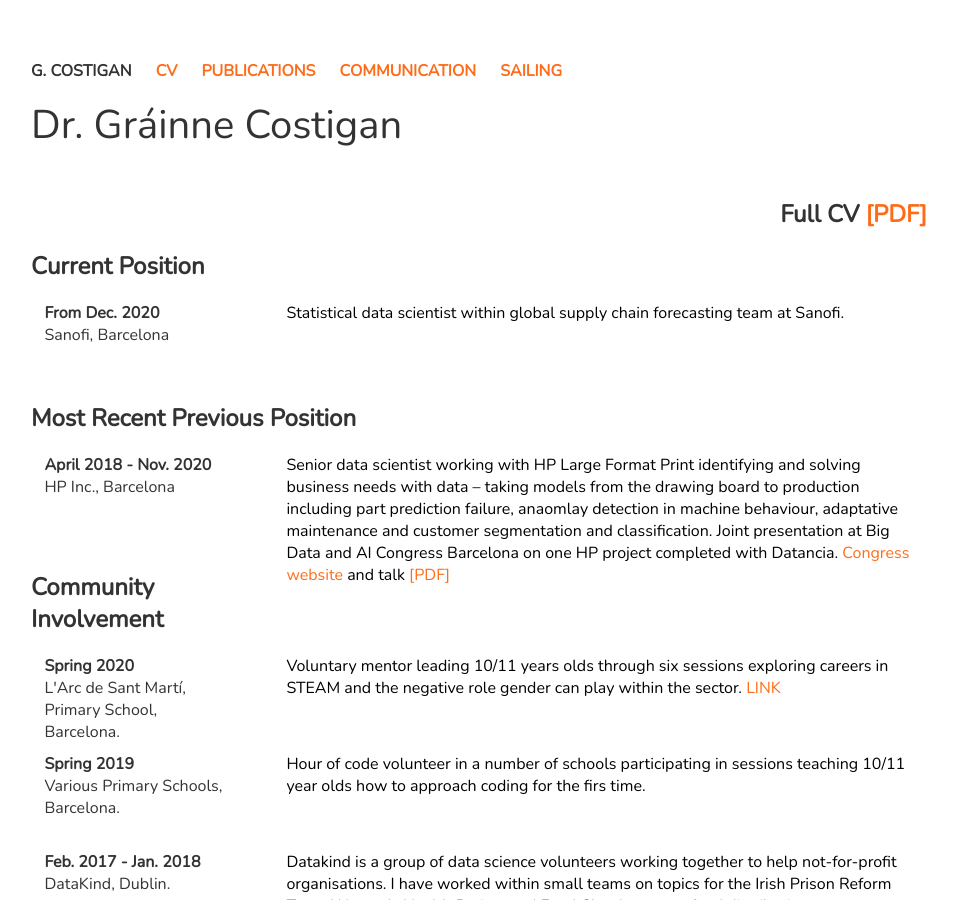
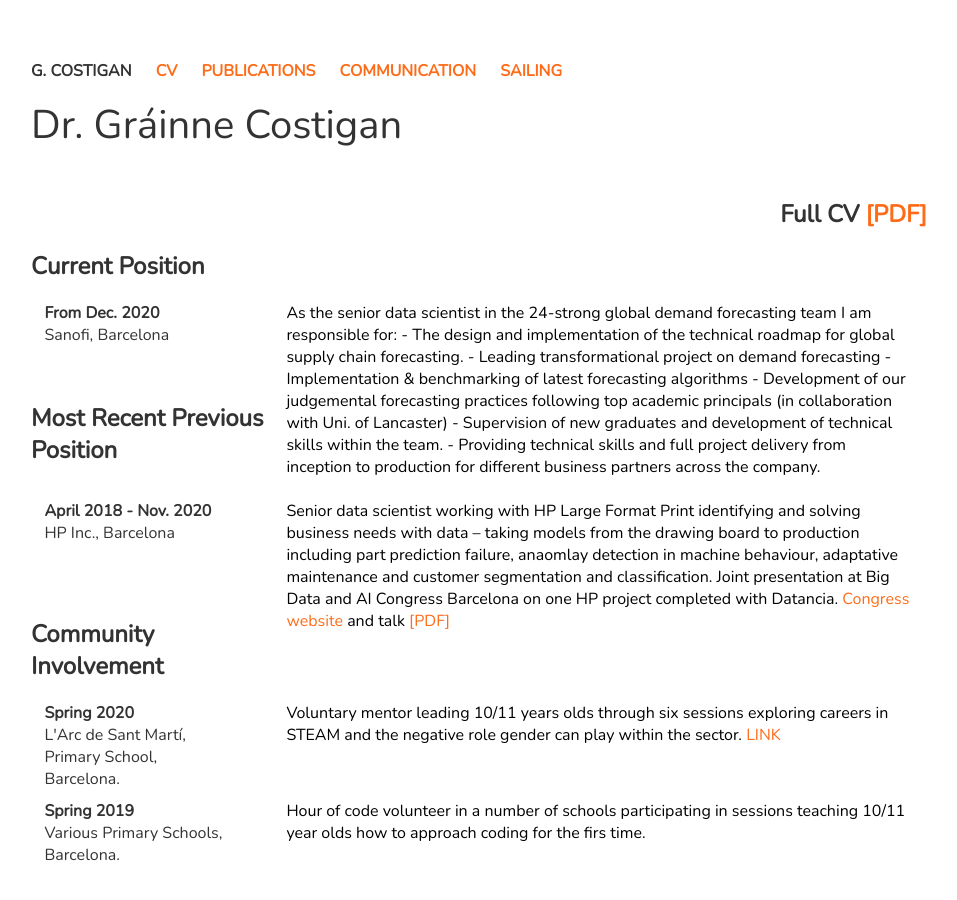
Before and after one commit to twotonnetess/twotonnetess.github.io, a Jekyll site: the page built from cv/index.html, in a window 1280 px wide and 900 px high. Shown: the whole window, without its empty margins (161-1118 px from the left). Built offline with Jekyll 4.4.1, drawn with Linux system fonts in a browser that asks for light colours.

Commit message:
update of cv

```diff
--- a/cv/index.html
+++ b/cv/index.html
@@ -18,7 +18,14 @@ title: CV G. Costigan
    <b>From Dec. 2020 </b> </br>
     Sanofi, Barcelona
    </date_place> <place_details>
-     Statistical data scientist within global supply chain forecasting team at Sanofi.
+As the senior data scientist in the 24-strong global demand forecasting team I am responsible for:
+- The design and implementation of the technical roadmap for global supply chain forecasting.
+- Leading transformational project on demand forecasting
+- Implementation & benchmarking of latest forecasting algorithms
+- Development of our judgemental forecasting practices following top academic principals (in collaboration with Uni. of Lancaster)
+- Supervision of new graduates and development of technical skills within the team.
+- Providing technical skills and full project delivery from inception to production for different business partners across the company.
+
 
 </br>
 
```
